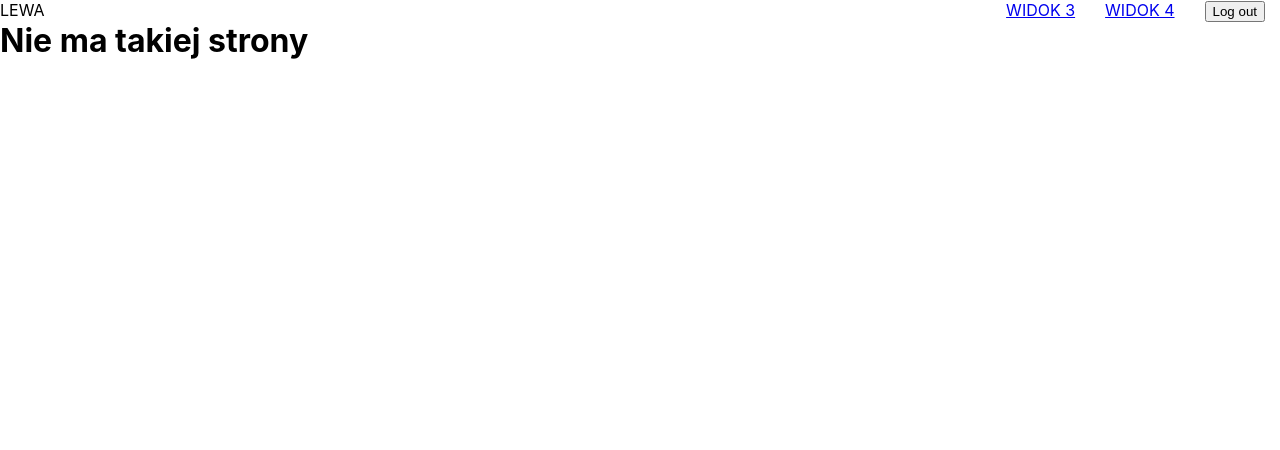
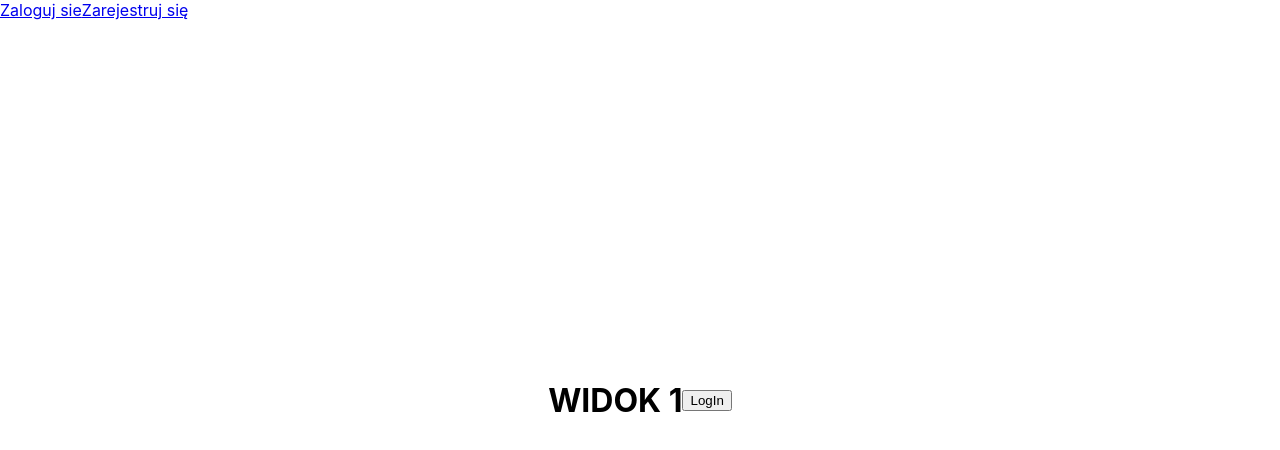
Before and after one commit to ISAKids4Ever/RecruitmentApp, a React (Create React App) app: page /zaloguj in a window 1280 px wide. Shown: the top 450 px of the page. Built offline with nearby package versions, Linux system fonts and the light colour scheme; no server answers.

Commit message:
rework of the App component; adjust it to the custom hook auth

```diff
--- a/src/App.js
+++ b/src/App.js
@@ -1,27 +1,65 @@
 import React from "react";
 import {
+  Link,
   BrowserRouter as Router,
   Route,
+  Redirect,
   Switch
 } from "react-router-dom";
+import { useAuth } from "./hooks/useAuth";
+
+// components
 import Navbar from './components/Navbar'
+
+// screens
 import View1 from "./screens/View1";
 import View2 from "./screens/View2";
 import View3 from "./screens/View3";
 import View4 from "./screens/View4";
+import Home from "./screens/Home"
 
 
 const App = () => {
+  const isLoggedIn = useAuth();
+
+  if (isLoggedIn === null) {
+    return (
+      <div>Pobieranie danych...</div>
+    );
+  }
+
+  if (!isLoggedIn) {
+    return (
+      <Router>
+        <div>
+          <div>
+            <Link to={"/zaloguj"}>
+              Zaloguj sie
+            </Link>
+            <Link to={"/zarejestruj"}>
+              Zarejestruj się
+            </Link>
+          </div>
+          <Switch>
+            <Route exact path="/zaloguj" component={View1} />
+            <Route exact path="/zarejestruj" component={View2} />
+            <Redirect to="/zaloguj" />
+          </Switch>
+        </div>
+      </Router>
+    );
+  }
+
   return (
     <Router>
       <Navbar/>
 
         <Switch>
-          <Route strict exact path="/view1" component={View1}/>
-          <Route strict exact path="/view2" component={View2}/>
+          <Redirect exact path="/zaloguj" to="/" />
+          <Redirect exact path="/zarejestruj" to="/" />
           <Route strict exact path="/view3" component={View3}/>
           <Route strict exact path="/view4" component={View4}/>
-          <Route strict exact path="/" component={View1}/>
+          <Route exact path="/" component={Home} />
           <Route component={() => <h1>Nie ma takiej strony</h1>} />
         </Switch>
 
```
